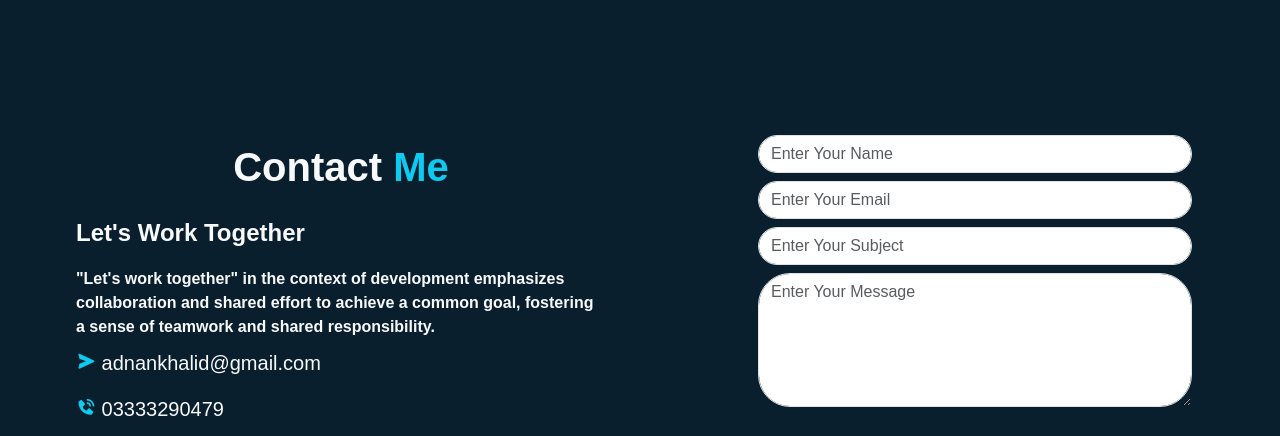
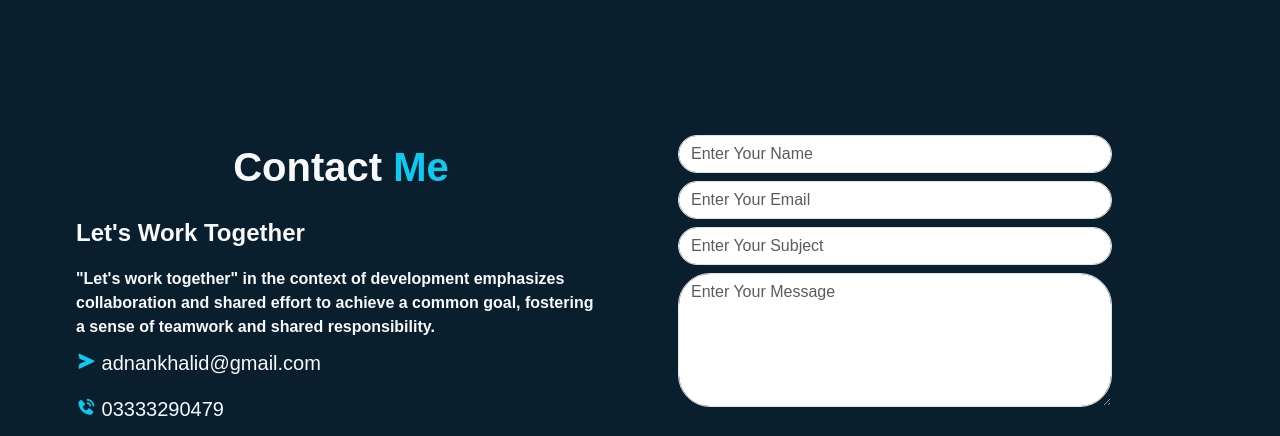
Before and after one commit to adkhalid350/PORTFOLIO, a plain HTML site: page index.html in a window 1280 px wide. Shown: the part 3540-3976 px from the top of the page. Drawn offline with nearby package versions, Linux system fonts and the light colour scheme.

Commit message:
Update style.css

```diff
--- a/style.css
+++ b/style.css
@@ -99,16 +99,10 @@ font-size: 7vh;
 .contact{
   margin-top: 50vh;
   margin-bottom: 30vh;
+
 }
 .h1-con{
   font-size: 6vh;
-}
-
-form input,
-form textarea {
-  width: 30vh;
-  padding: 1vh;
-  margin-left: 10vh;
 }
 
 
```
